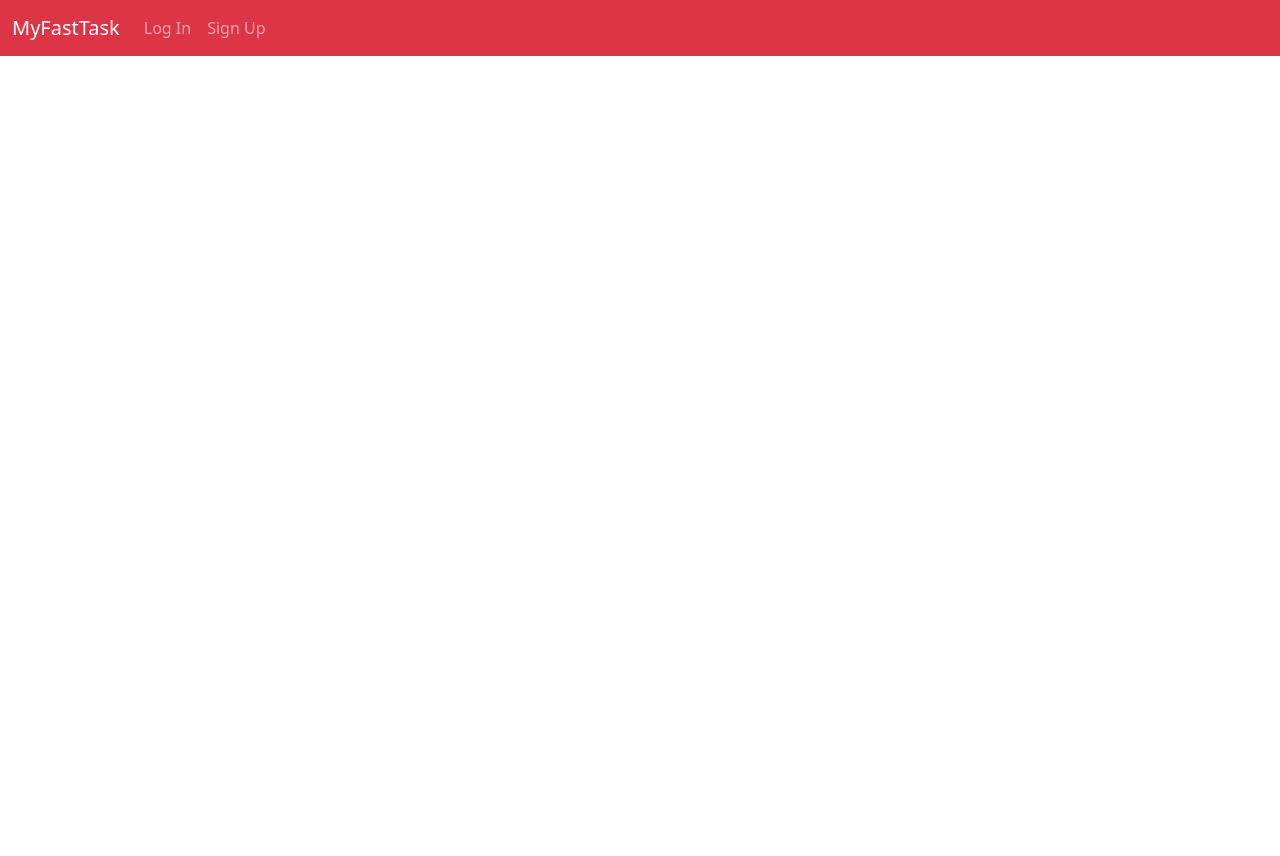
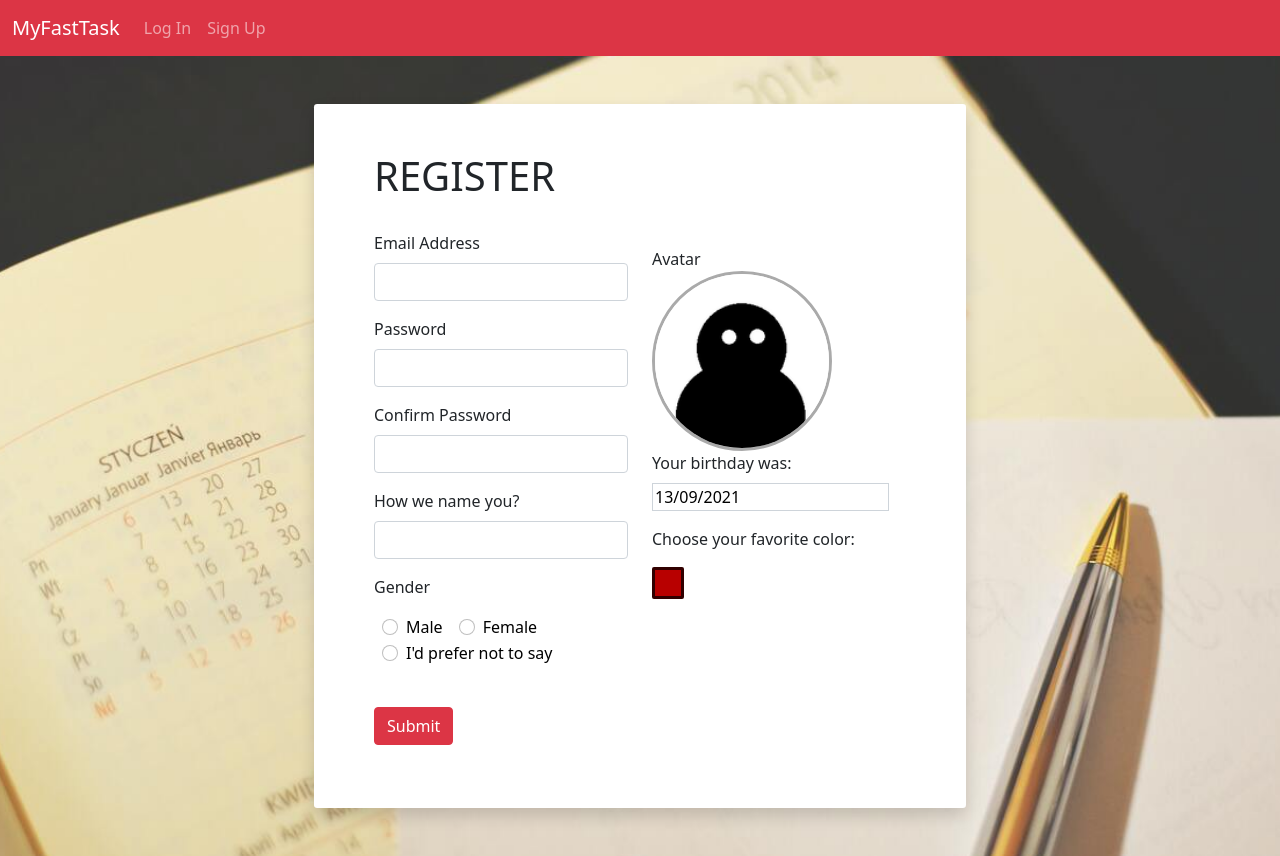
Before and after one commit to SGS-J/MyFastTask-Frontend, a React (Create React App) app: page /user/register in a window 1280 px wide. Before the commit the page ends 800 px from the top, so only its background shows below. Built offline with nearby package versions, Linux system fonts and the light colour scheme; no server answers.

Commit message:
Add axios to fetch server

```diff
--- a/package.json
+++ b/package.json
@@ -5,6 +5,7 @@
   "dependencies": {
     "@fortawesome/fontawesome-free": "^5.15.4",
     "@popperjs/core": "^2.9.3",
+    "axios": "^0.21.4",
     "bootstrap": "^5.1.0",
     "install": "^0.13.0",
     "lodash": "^4.17.21",
--- a/src/App.js
+++ b/src/App.js
@@ -14,10 +14,10 @@ function App() {
           <Route exact path="/">
             <HomePage />
           </Route>
-          <Route exact path="/register">
+          <Route exact path="/user/register">
             <RegisterPage />
           </Route>
-          <Route exact path="/login">
+          <Route exact path="/user/login">
             <LoginPage />
           </Route>
           <Route path="user/:user">
--- a/src/index.js
+++ b/src/index.js
@@ -4,7 +4,10 @@ import App from "./App";
 import "./scss/index.scss";
 import "bootstrap/dist/css/bootstrap.min.css";
 import "@fortawesome/fontawesome-free/css/all.css";
+import axios from "axios";
 import bootstrap from "bootstrap";
+
+axios.defaults.baseURL = `http://${process.env.REACT_APP_API_HOST}`;
 
 ReactDOM.render(
   <React.StrictMode>
--- a/src/layout/form/AppForm.js
+++ b/src/layout/form/AppForm.js
@@ -45,6 +45,7 @@ const AppForm = {
     color,
     avatar,
     handleChange,
+    handleSubmit,
   }) {
     return (
       <SignUpForm
@@ -57,6 +58,7 @@ const AppForm = {
         color={color}
         avatar={avatar}
         handleChange={handleChange}
+        handleSubmit={handleSubmit}
       />
     );
   },
@@ -78,13 +80,20 @@ const AppForm = {
       />
     );
   },
-  PasswordInput: function ({ inputValue, handleChange, type, title }) {
+  PasswordInput: function ({
+    inputValue,
+    handleChange,
+    type,
+    title,
+    targetConfirm,
+  }) {
     return (
       <PasswordInput
         inputValue={inputValue}
         handleChange={handleChange}
         type={type}
         title={title}
+        targetConfirm={targetConfirm}
       />
     );
   },
--- a/src/layout/form/components/BirthdayInput.js
+++ b/src/layout/form/components/BirthdayInput.js
@@ -13,6 +13,7 @@ export default function BirthdayInput({ inputValue, handleChange, title }) {
         <DatePicker
           selected={inputValue}
           onChange={(date) => handleChange("birthday", date)}
+          dateFormat="dd/MM/yyyy"
         />
       </div>
     </div>
--- a/src/layout/form/components/PasswordInput.js
+++ b/src/layout/form/components/PasswordInput.js
@@ -1,17 +1,24 @@
 import React from "react";
 
-export default function PasswordInput({ inputValue, handleChange, type }) {
+export default function PasswordInput({
+  inputValue,
+  handleChange,
+  type,
+  targetConfirm,
+}) {
   let labelText = "";
   let name = "";
   let tooltipText = "";
+  let pattern = "";
   if (type === "normal") {
     labelText = "Password";
     name = "password";
-    tooltipText = "Password must contains at least 8 characters";
+    tooltipText = "Password must contains at least 8 characters and 3 digits";
+    pattern = "^(?=.*\\w)(?=.*(\\d{3,}))[\\w\\d]{8,}$";
   }
   if (type === "confirm") {
     labelText = "Confirm Password";
-    name = "confirm-password";
+    name = "conf-password";
     tooltipText = "Passwords must match";
   }
 
@@ -25,6 +32,7 @@ export default function PasswordInput({ inputValue, handleChange, type }) {
         onChange={(e) => handleChange(e.target.name, e.target.value)}
         value={inputValue}
         required
+        pattern={type === "normal" ? pattern : targetConfirm}
       />
       <div className="invalid-tooltip">{tooltipText}</div>
     </div>
--- a/src/layout/form/components/SignUpForm.js
+++ b/src/layout/form/components/SignUpForm.js
@@ -11,6 +11,7 @@ export default function SignUpForm({
   color,
   avatar,
   handleChange,
+  handleSubmit,
 }) {
   useEffect(() => {
     AppForm.disableInvalidFormDefault();
@@ -20,6 +21,7 @@ export default function SignUpForm({
     <form
       className="needs-validation row container bg-white rounded-1 shadow col-11 col-lg-6 my-5 p-5"
       noValidate
+      onSubmit={handleSubmit}
     >
       <h1 className="col-12 mb-3">REGISTER</h1>
       <div className="col-12 col-lg-6">
@@ -39,6 +41,7 @@ export default function SignUpForm({
           handleChange={handleChange}
           type="confirm"
           title="Confirm Password"
+          targetConfirm={password}
         />
         <AppForm.UserNameInput
           inputValue={username}
@@ -70,9 +73,7 @@ export default function SignUpForm({
       </div>
 
       <div className="col-6 col-lg-2">
-        <button type="submit" className="btn btn-danger">
-          Submit
-        </button>
+        <input type="submit" className="btn btn-danger" value="Submit" />
       </div>
     </form>
   );
--- a/src/layout/form/components/UserNameInput.js
+++ b/src/layout/form/components/UserNameInput.js
@@ -11,6 +11,7 @@ export default function UserNameInput({ inputValue, handleChange, title }) {
         value={inputValue}
         onChange={(e) => handleChange(e.target.name, e.target.value)}
         required
+        pattern="^\w{3,}$"
       />
       <div className="invalid-tooltip">
         Username must have at least 3 characters
--- a/src/pages/Register/register.js
+++ b/src/pages/Register/register.js
@@ -1,4 +1,6 @@
 import React, { useReducer } from "react";
+import axios from "axios";
+
 import AppForm from "./../../layout/form/AppForm";
 import DefaultAvatar from "./../../assets/default.png";
 
@@ -6,7 +8,7 @@ const initialState = {
   username: "",
   email: "",
   password: "",
-  confPassword: "",
+  "conf-password": "",
   gender: "",
   birthday: new Date(),
   color: "#B80000",
@@ -16,7 +18,7 @@ const initialState = {
 const reducer = (state, action) => {
   switch (action.type) {
     case "username":
-      return { ...state, email: action.value };
+      return { ...state, username: action.value };
     case "email":
       return { ...state, email: action.value };
     case "password":
@@ -24,10 +26,10 @@ const reducer = (state, action) => {
         ...state,
         password: action.value,
       };
-    case "confirm-password":
+    case "conf-password":
       return {
         ...state,
-        confPassword: action.value,
+        "conf-password": action.value,
       };
     case "gender":
       return { ...state, gender: action.value };
@@ -50,6 +52,25 @@ export default function RegisterPage() {
     dispatch({ type, value });
   };
 
+  const handleSubmit = async (e) => {
+    e.preventDefault();
+    const fd = new FormData();
+    for (const stateKey in state) {
+      if (stateKey === "avatar") {
+        const res = await fetch(state[stateKey]);
+        const file = await res.blob();
+        fd.append(stateKey, file);
+      } else {
+        fd.append(stateKey, state[stateKey]);
+      }
+    }
+    await axios.post(`/user/register`, fd, {
+      headers: {
+        "Content-Type": "multipart/form-data",
+      },
+    });
+  };
+
   return (
     <main className="row justify-content-center form-page-main">
       <AppForm.SignUpForm
@@ -62,6 +83,7 @@ export default function RegisterPage() {
         color={state.color}
         avatar={state.avatar}
         handleChange={handleChange}
+        handleSubmit={handleSubmit}
       />
     </main>
   );
```
Also changed, not shown: 1 other file (tests, documents, lock files or other folders).
